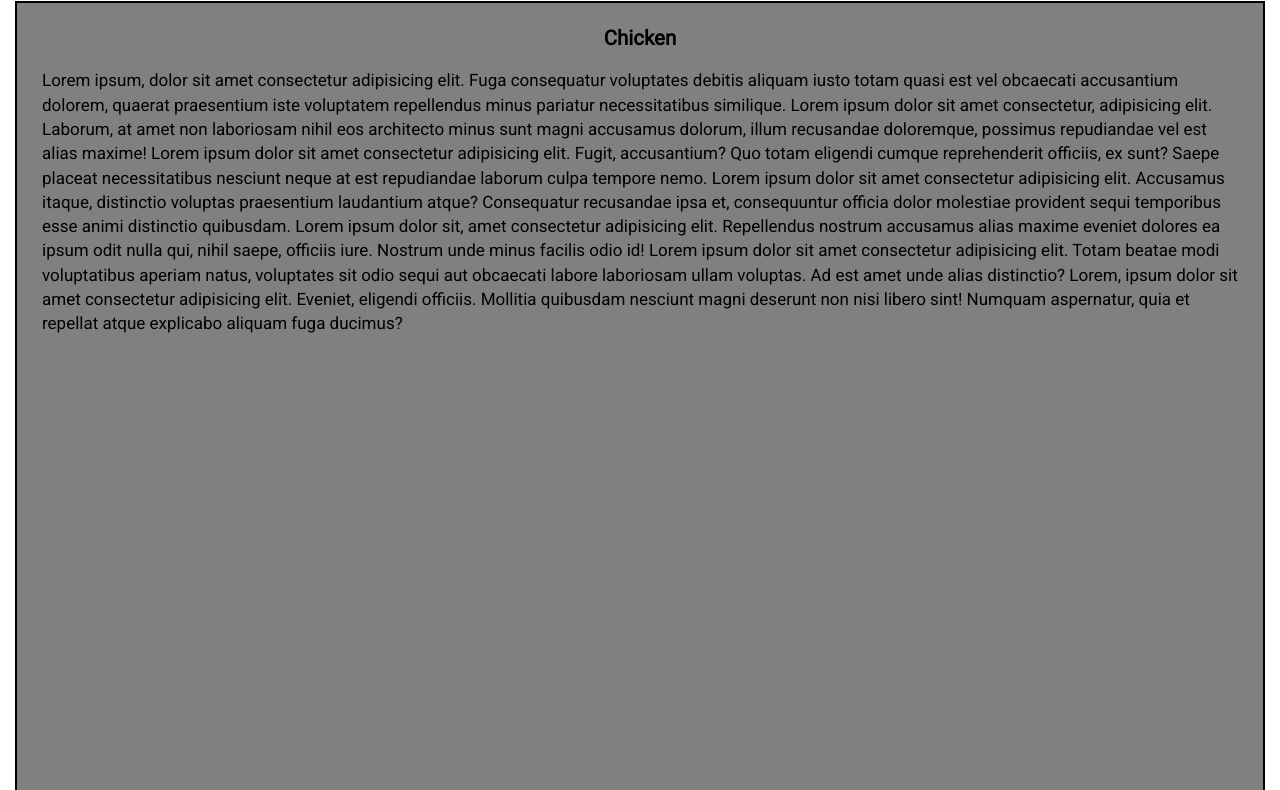
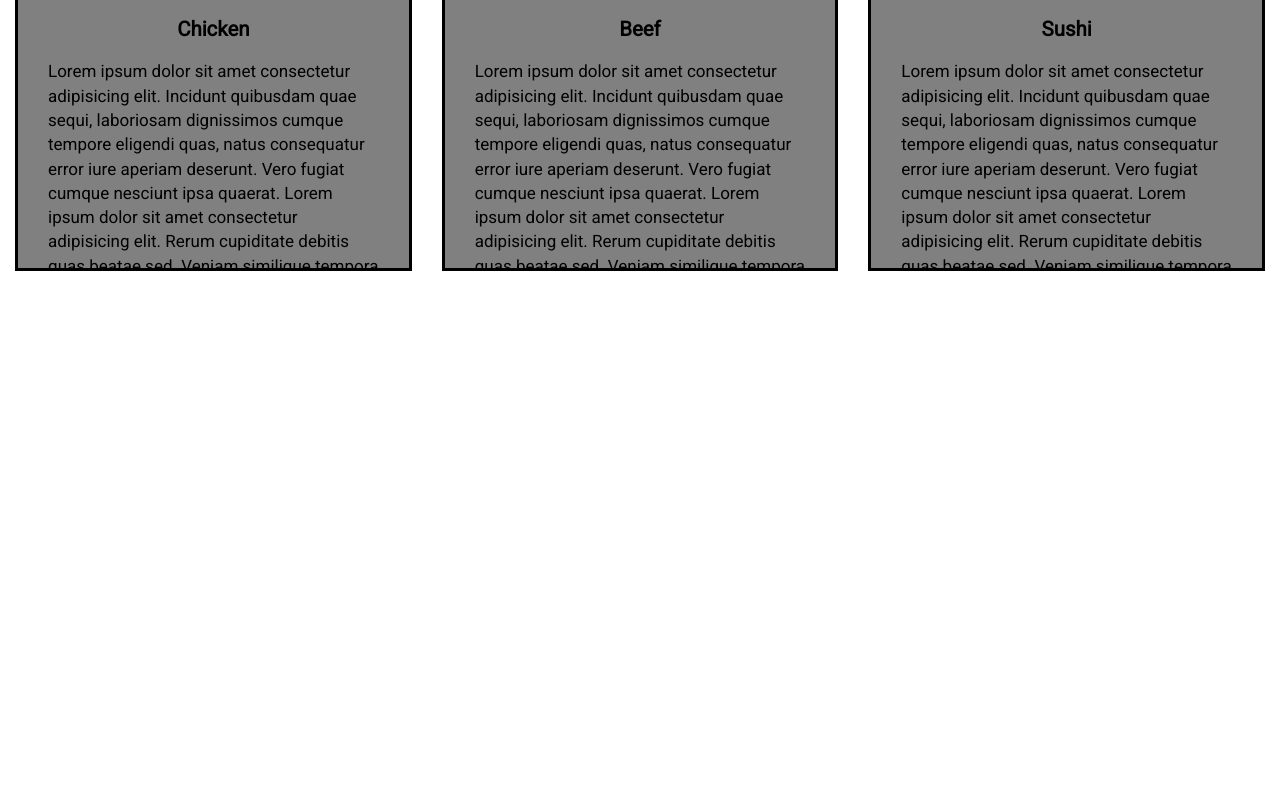
Before and after one commit to cryptososso/module3_solution, a plain HTML site: page index.html in a window 1280 px wide. Shown: the part 283-1073 px from the top of the page. After the commit the page ends 800 px from the top, so only its background shows below. Drawn offline with Linux system fonts and the light colour scheme.

Commit message:
final save

```diff
--- a/css/style.css
+++ b/css/style.css
@@ -11,7 +11,7 @@ body{
 	border-radius: 0;
 	border: 0;
 	height: 120px;
-    margin-bottom: 110px;
+    margin-bottom: 30px;
 }
 
 .navbar-brand{
@@ -44,6 +44,7 @@ body{
     border: 1px solid transparent;
     border-radius: 4px;
 }
+
 .icon-bar{
         margin-bottom: 10px;
     }
@@ -78,21 +79,31 @@ body{
     }
 
 #main-content{
-        margin-top: 15px 10px 15px 10px;
+        margin-top: 80px;
+        margin-left: auto;
+        margin-right: auto;
+        width: 100%;
         position: relative;
     }
 
 .row{
-    margin-left: 15px;
-    margin-right: 15px;
+        display: flex;
+        flex-wrap: wrap;
+    }
+
+
+.menu{
+    width: 100%;
+    height: 300px;
+    border: 3px solid black;
+    margin-right: auto;
+    margin-left: auto;
+    margin-bottom: 20px;
+    background-color: gray;
+    padding: 30px;
+    overflow: scroll;
 }
 
-section{
-    height: 1000px;
-    background-color: gray;
-    border: 2px solid black;
-    padding: 10px;
-}
 
 h2{
     color:black ;
--- a/index.html
+++ b/index.html
@@ -51,22 +51,41 @@
 				 </ul>
 
 			 </div>
+			</div>
 		</nav>
 	</header>
 
-    <div class="main-content" class="container">
+    <div id="main-content" class="container">
         <h2 class="text-center">Our Menu</h2>
         <section class="row">
-            <div class="col-md-12 col-xs-12">
-                <h3 class="text-center">Chicken</h3>
-                <p>Lorem ipsum, dolor sit amet consectetur adipisicing elit. Fuga consequatur voluptates debitis aliquam iusto totam quasi est vel obcaecati accusantium dolorem, quaerat praesentium iste voluptatem repellendus minus pariatur necessitatibus similique.
-                    Lorem ipsum dolor sit amet consectetur, adipisicing elit. Laborum, at amet non laboriosam nihil eos architecto minus sunt magni accusamus dolorum, illum recusandae doloremque, possimus repudiandae vel est alias maxime! Lorem ipsum dolor sit amet consectetur adipisicing elit. Fugit, accusantium? Quo totam eligendi cumque reprehenderit officiis, ex sunt? Saepe placeat necessitatibus nesciunt neque at est repudiandae laborum culpa tempore nemo.
-                    Lorem ipsum dolor sit amet consectetur adipisicing elit. Accusamus itaque, distinctio voluptas praesentium laudantium atque? Consequatur recusandae ipsa et, consequuntur officia dolor molestiae provident sequi temporibus esse animi distinctio quibusdam.
-                    Lorem ipsum dolor sit, amet consectetur adipisicing elit. Repellendus nostrum accusamus alias maxime eveniet dolores ea ipsum odit nulla qui, nihil saepe, officiis iure. Nostrum unde minus facilis odio id!
-                    Lorem ipsum dolor sit amet consectetur adipisicing elit. Totam beatae modi voluptatibus aperiam natus, voluptates sit odio sequi aut obcaecati labore laboriosam ullam voluptas. Ad est amet unde alias distinctio?
-                    Lorem, ipsum dolor sit amet consectetur adipisicing elit. Eveniet, eligendi officiis. Mollitia quibusdam nesciunt magni deserunt non nisi libero sint! Numquam aspernatur, quia et repellat atque explicabo aliquam fuga ducimus?
+            <div class="col-lg-4 col-md-6 col-sm-12">
+                <div class="menu">
+				<h3 class="text-center">Chicken</h3>
+                <p>
+					Lorem ipsum dolor sit amet consectetur adipisicing elit. Incidunt quibusdam quae sequi, laboriosam dignissimos cumque tempore eligendi quas, natus consequatur error iure aperiam deserunt. Vero fugiat cumque nesciunt ipsa quaerat.
+					Lorem ipsum dolor sit amet consectetur adipisicing elit. Rerum cupiditate debitis quas beatae sed. Veniam similique tempora praesentium modi. Voluptatem iste facere voluptatum quis distinctio quod soluta fuga dolorem perferendis?
 
                 </p>
+			    </div>
+            </div>
+			<div class="col-lg-4 col-md-6 col-sm-12">
+                <div class="menu">
+				<h3 class="text-center">Beef</h3>
+                <p>
+					Lorem ipsum dolor sit amet consectetur adipisicing elit. Incidunt quibusdam quae sequi, laboriosam dignissimos cumque tempore eligendi quas, natus consequatur error iure aperiam deserunt. Vero fugiat cumque nesciunt ipsa quaerat.
+					Lorem ipsum dolor sit amet consectetur adipisicing elit. Rerum cupiditate debitis quas beatae sed. Veniam similique tempora praesentium modi. Voluptatem iste facere voluptatum quis distinctio quod soluta fuga dolorem perferendis?
+
+                </p>
+			   </div>
+            </div>
+			<div class="col-lg-4 col-md-12 col-sm-12">
+				<div class="menu">
+                <h3 class="text-center">Sushi</h3>
+                <p>
+                Lorem ipsum dolor sit amet consectetur adipisicing elit. Incidunt quibusdam quae sequi, laboriosam dignissimos cumque tempore eligendi quas, natus consequatur error iure aperiam deserunt. Vero fugiat cumque nesciunt ipsa quaerat.
+				Lorem ipsum dolor sit amet consectetur adipisicing elit. Rerum cupiditate debitis quas beatae sed. Veniam similique tempora praesentium modi. Voluptatem iste facere voluptatum quis distinctio quod soluta fuga dolorem perferendis?
+			    </p>
+			   </div>
             </div>
         </section>
     </div>
```
